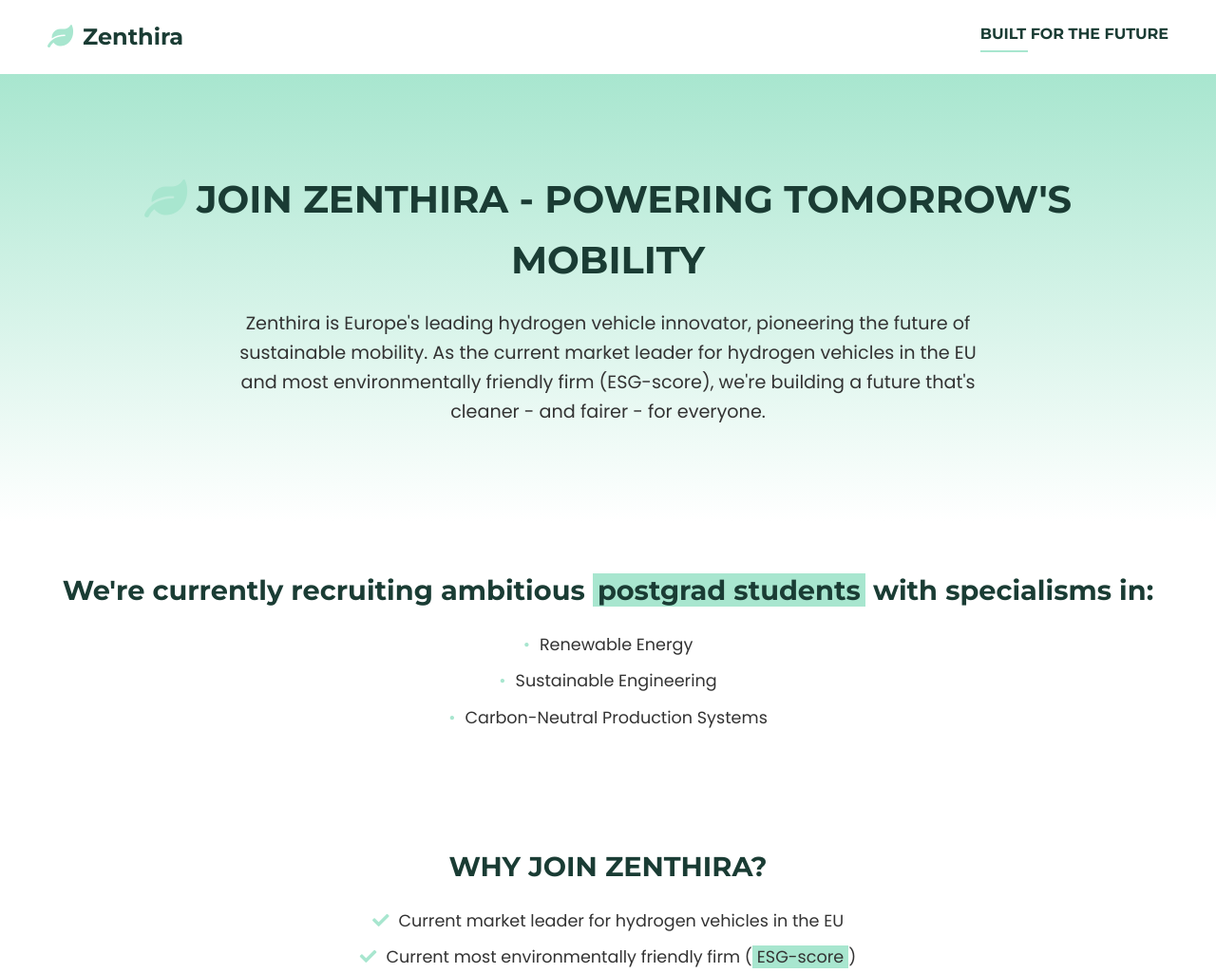
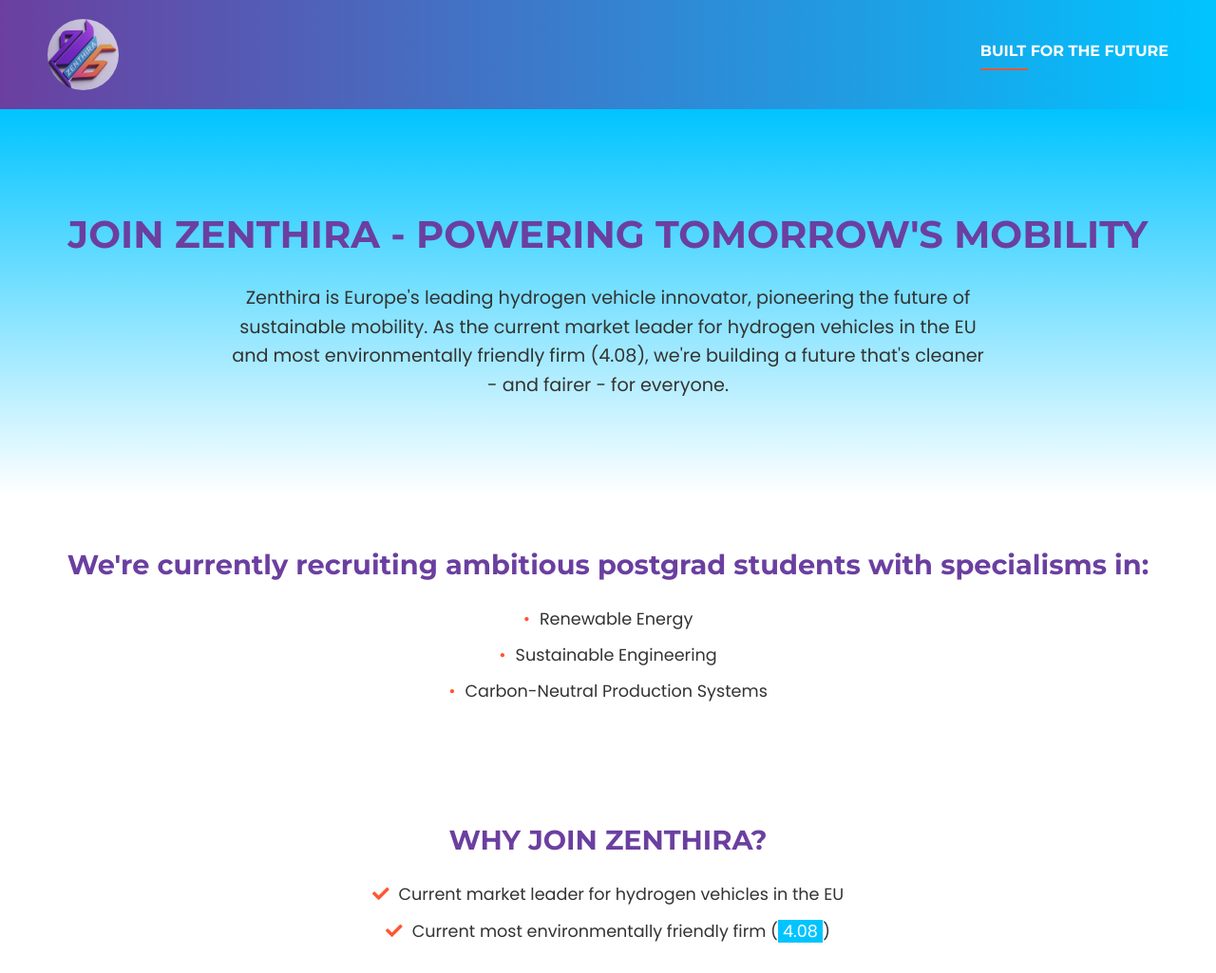
Before and after one commit to chtahir797/zenthira-landing-page, a plain HTML site: page index.html in a window 1280 px wide. Shown: the top 1025 px of the page at 95% size. Drawn offline with Linux system fonts and the light colour scheme.

Commit message:
chnage theme color and change the logic

```diff
--- a/index.html
+++ b/index.html
@@ -1,25 +1,33 @@
 <!DOCTYPE html>
 <html lang="en">
+
 <head>
     <meta charset="UTF-8">
     <meta name="viewport" content="width=device-width, initial-scale=1.0">
     <title>Zenthira - Hydrogen Vehicle Innovation</title>
-    <link href="https://fonts.googleapis.com/css2?family=Montserrat:wght@700&family=Poppins&display=swap" rel="stylesheet">
+    <link href="https://fonts.googleapis.com/css2?family=Montserrat:wght@700&family=Poppins&display=swap"
+        rel="stylesheet">
     <link rel="stylesheet" href="https://cdnjs.cloudflare.com/ajax/libs/font-awesome/5.15.4/css/all.min.css">
     <link rel="stylesheet" href="style/main.css">
 </head>
+
 <body>
     <header>
-        <div class="logo"><a href="/"><i class="fas fa-leaf"></i>Zenthira</a></div>
-        <div class="tagline">BUILT FOR THE FUTURE</div>
+        <div class="header">
+            <div class="logo"><a href="/"><img src="/assets/logo.jpeg" width="200" height="200" class="logo" /></a></div>
+            <div class="tagline">BUILT FOR THE FUTURE</div>
+        </div>
     </header>
     <main>
         <section id="hero" class="fade-in">
-            <h1><i class="fas fa-leaf"></i>JOIN ZENTHIRA - POWERING TOMORROW'S MOBILITY</h1>
-            <p>Zenthira is Europe's leading hydrogen vehicle innovator, pioneering the future of sustainable mobility. As the current market leader for hydrogen vehicles in the EU and most environmentally friendly firm (ESG-score), we're building a future that's cleaner - and fairer - for everyone.</p>
+            <h1>JOIN ZENTHIRA - POWERING TOMORROW'S MOBILITY</h1>
+            <p>Zenthira is Europe's leading hydrogen vehicle innovator, pioneering the future of sustainable mobility.
+                As the current market leader for hydrogen vehicles in the EU and most environmentally friendly firm
+                (4.08), we're building a future that's cleaner - and fairer - for everyone.</p>
         </section>
         <section id="recruitment" class="fade-in">
-            <h2>We're currently recruiting ambitious <span class="highlight">postgrad students</span> with specialisms in:</h2>
+            <h2>We're currently recruiting ambitious postgrad students with specialisms
+                in:</h2>
             <ul>
                 <li>Renewable Energy</li>
                 <li>Sustainable Engineering</li>
@@ -29,7 +37,8 @@
         <section id="why-join" class="fade-in">
             <h2>WHY JOIN ZENTHIRA?</h2>
             <p><i class="fas fa-check"></i>Current market leader for hydrogen vehicles in the EU</p>
-            <p><i class="fas fa-check"></i>Current most environmentally friendly firm (<span class="highlight">ESG-score</span>)</p>
+            <p><i class="fas fa-check"></i>Current most environmentally friendly firm (<span
+                    class="highlight">4.08</span>)</p>
         </section>
         <section id="details" class="fade-in">
             <h2>DETAILS</h2>
@@ -40,11 +49,13 @@
         <section id="cta" class="fade-in">
             <h2>READY TO BUILD A CLEANER FUTURE?</h2>
             <a href="/apply.html" class="btn">APPLY NOW</a>
-            <p>Or contact our Graduate Recruitment Team at: <a href="mailto:careers@zenthira.com">careers@zenthira.com</a></p>
+            <p>Or contact our Graduate Recruitment Team at: <a
+                    href="mailto:careers@zenthira.com">careers@zenthira.com</a></p>
         </section>
     </main>
     <footer>
         Zenthira - Driven by Sustainability, Powered by Innovation
     </footer>
 </body>
+
 </html>
--- a/style/apply.css
+++ b/style/apply.css
@@ -1,8 +1,6 @@
-
-
 h2 {
     font-family: 'Montserrat', sans-serif;
-    color: var(--teal);
+    color: var(--primary-purple);
     margin-bottom: 20px;
 }
 
@@ -16,11 +14,11 @@ label {
     display: block;
     margin-top: 20px;
     font-family: 'Montserrat', sans-serif;
-    color: var(--teal);
+    color: var(--primary-purple);
 }
 
 label i {
-    color: var(--light-green);
+    color: var(--primary-orange);
     margin-right: 10px;
 }
 
@@ -29,7 +27,7 @@ textarea {
     width: 100%;
     padding: 10px;
     margin-top: 5px;
-    border: 1px solid var(--light-green);
+    border: 1px solid var(--primary-cyan);
     border-radius: 5px;
     font-family: 'Poppins', sans-serif;
 }
@@ -41,7 +39,7 @@ textarea {
 input:focus,
 textarea:focus {
     outline: none;
-    border-color: var(--teal);
+    border-color: var(--primary-purple);
 }
 
 .btn {
@@ -50,7 +48,7 @@ textarea:focus {
     padding: 15px 30px;
     border: none;
     border-radius: 5px;
-    background: var(--light-green);
+    background: var(--primary-cyan);
     color: var(--white);
     font-family: 'Montserrat', sans-serif;
     font-size: 1.2rem;
@@ -64,11 +62,11 @@ textarea:focus {
 }
 
 .btn:hover:not(:disabled) {
-    background: #7FBCAA;
+    background: var(--primary-purple);
 }
 
 .required {
-    color: var(--light-green);
+    color: var(--primary-orange);
 }
 
 .error {
--- a/style/main.css
+++ b/style/main.css
@@ -1,8 +1,10 @@
 :root {
-    --light-green: #A8E6CF;
-    --teal: #1A3C34;
+    --primary-purple: #6B3FA0;
+    --primary-cyan: #00C4FF;
+    --primary-orange: #FF5733;
     --white: #FFFFFF;
     --dark-gray: #333333;
+    --error-red: #FF0000;
 }
 
 * {
@@ -24,16 +26,40 @@ body {
 }
 
 @keyframes fadeIn {
-    from { opacity: 0; }
-    to { opacity: 1; }
+    from {
+        opacity: 0;
+    }
+
+    to {
+        opacity: 1;
+    }
 }
 
 header {
+    .logo {
+        img {
+            width: 75px;
+            height: 75px;
+            opacity: 0.75;
+            border-radius: 50%;
+            transition: 0.1s cubic-bezier(0.55, 0.085, 0.68, 0.53);
+        }
+        img:hover {
+            scale: 1.1;
+           opacity: 1;
+            border-radius: 25%;
+        }
+    }
+
+    padding: 20px 50px;
+    background: linear-gradient(to right, var(--primary-purple), var(--primary-cyan));
+
+}
+
+.header {
     display: flex;
     justify-content: space-between;
     align-items: center;
-    padding: 20px 50px;
-    background: var(--white);
     max-width: 1320px;
     margin: auto;
 }
@@ -43,24 +69,23 @@ header {
     align-items: center;
     font-family: 'Montserrat', sans-serif;
     font-size: 1.5rem;
-    color: var(--teal);
+    color: var(--white);
 }
 
 .logo a {
     text-decoration: none;
-    color: var(--teal);
+    color: var(--white);
 }
 
-
 .logo i {
-    color: var(--light-green);
+    color: var(--primary-orange);
     margin-right: 10px;
 }
 
 .tagline {
     font-family: 'Montserrat', sans-serif;
     font-size: 1rem;
-    color: var(--teal);
+    color: var(--white);
     position: relative;
 }
 
@@ -69,7 +94,7 @@ header {
     display: block;
     width: 50px;
     height: 2px;
-    background: var(--light-green);
+    background: var(--primary-orange);
     margin-top: 5px;
 }
 
@@ -79,7 +104,7 @@ section {
 }
 
 #hero {
-    background: linear-gradient(to bottom, var(--light-green), var(--white));
+    background: linear-gradient(to bottom, var(--primary-cyan), var(--white));
     padding: 100px 50px;
     animation-delay: 0s;
 }
@@ -87,12 +112,12 @@ section {
 #hero h1 {
     font-family: 'Montserrat', sans-serif;
     font-size: 2.5rem;
-    color: var(--teal);
+    color: var(--primary-purple);
     margin-bottom: 20px;
 }
 
 #hero h1 i {
-    color: var(--light-green);
+    color: var(--primary-orange);
     margin-right: 10px;
 }
 
@@ -109,13 +134,14 @@ section {
 h2 {
     font-family: 'Montserrat', sans-serif;
     font-size: 1.8rem;
-    color: var(--teal);
+    color: var(--primary-purple);
     margin-bottom: 20px;
 }
 
 .highlight {
-    background: var(--light-green);
+    background: var(--primary-cyan);
     padding: 0 5px;
+    color: var(--white);
 }
 
 ul {
@@ -130,7 +156,7 @@ ul li {
 
 ul li::before {
     content: '•';
-    color: var(--light-green);
+    color: var(--primary-orange);
     margin-right: 10px;
 }
 
@@ -144,7 +170,7 @@ ul li::before {
 }
 
 #why-join i {
-    color: var(--light-green);
+    color: var(--primary-orange);
     margin-right: 10px;
 }
 
@@ -158,7 +184,7 @@ ul li::before {
 }
 
 #details i {
-    color: var(--teal);
+    color: var(--primary-orange);
     margin-right: 10px;
 }
 
@@ -168,7 +194,7 @@ ul li::before {
 
 .btn {
     display: inline-block;
-    background: var(--light-green);
+    background: var(--primary-cyan);
     color: var(--white);
     padding: 15px 30px;
     border-radius: 5px;
@@ -180,13 +206,13 @@ ul li::before {
 }
 
 .btn:hover {
-    background: #7FBCAA;
+    background: var(--primary-purple);
 }
 
 #cta p a {
-    color: var(--teal);
+    color: var(--primary-purple);
     text-decoration: none;
-    border-bottom: 2px solid var(--light-green);
+    border-bottom: 2px solid var(--primary-orange);
 }
 
 footer {
@@ -194,7 +220,7 @@ footer {
     text-align: center;
     font-family: 'Montserrat', sans-serif;
     font-size: 1rem;
-    color: var(--teal);
+    color: var(--primary-purple);
     position: relative;
 }
 
@@ -203,10 +229,9 @@ footer::after {
     display: block;
     width: 100px;
     height: 2px;
-    background: var(--light-green);
+    background: var(--primary-orange);
     margin: 5px auto 0;
 }
-
 
 @media (max-width: 768px) {
     header {
```
Also changed, not shown: apply.html (+5 -3 lines), js/main.js (+23 -15 lines), assets/logo.jpeg (added).
